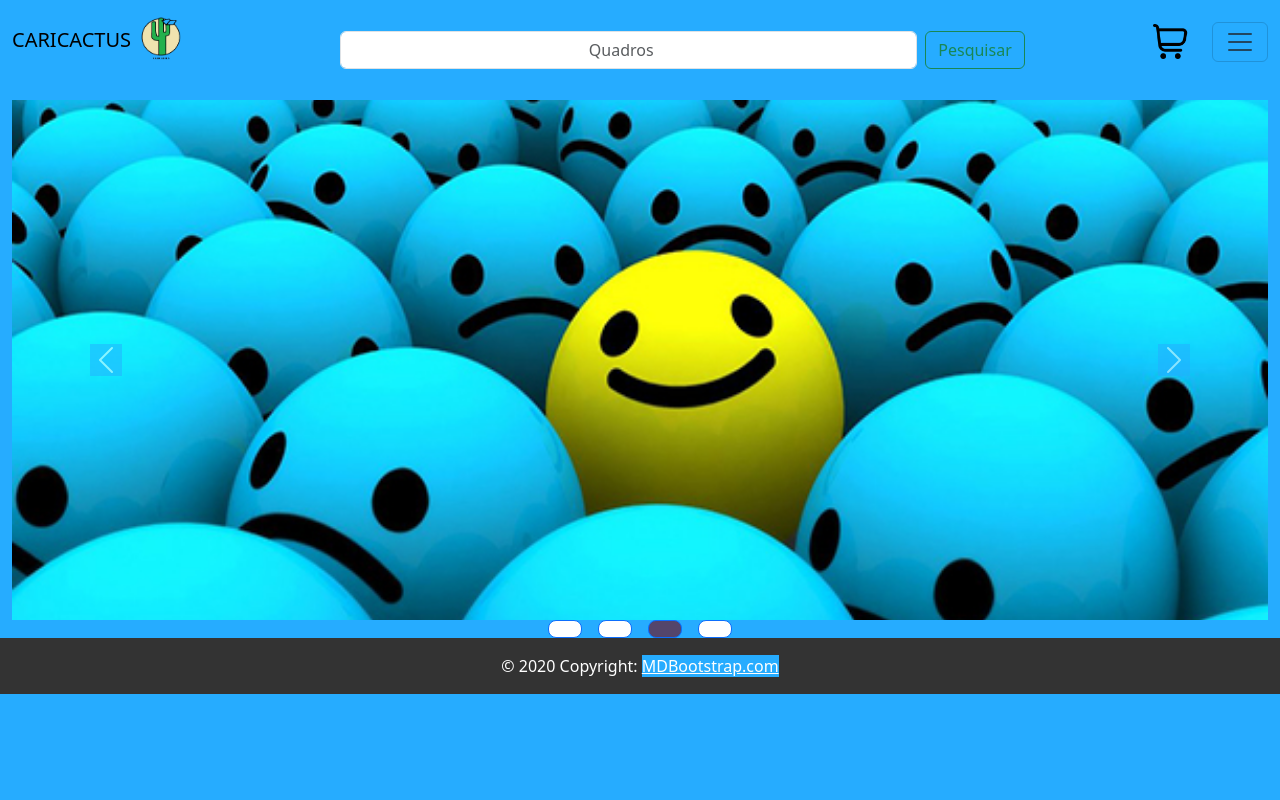
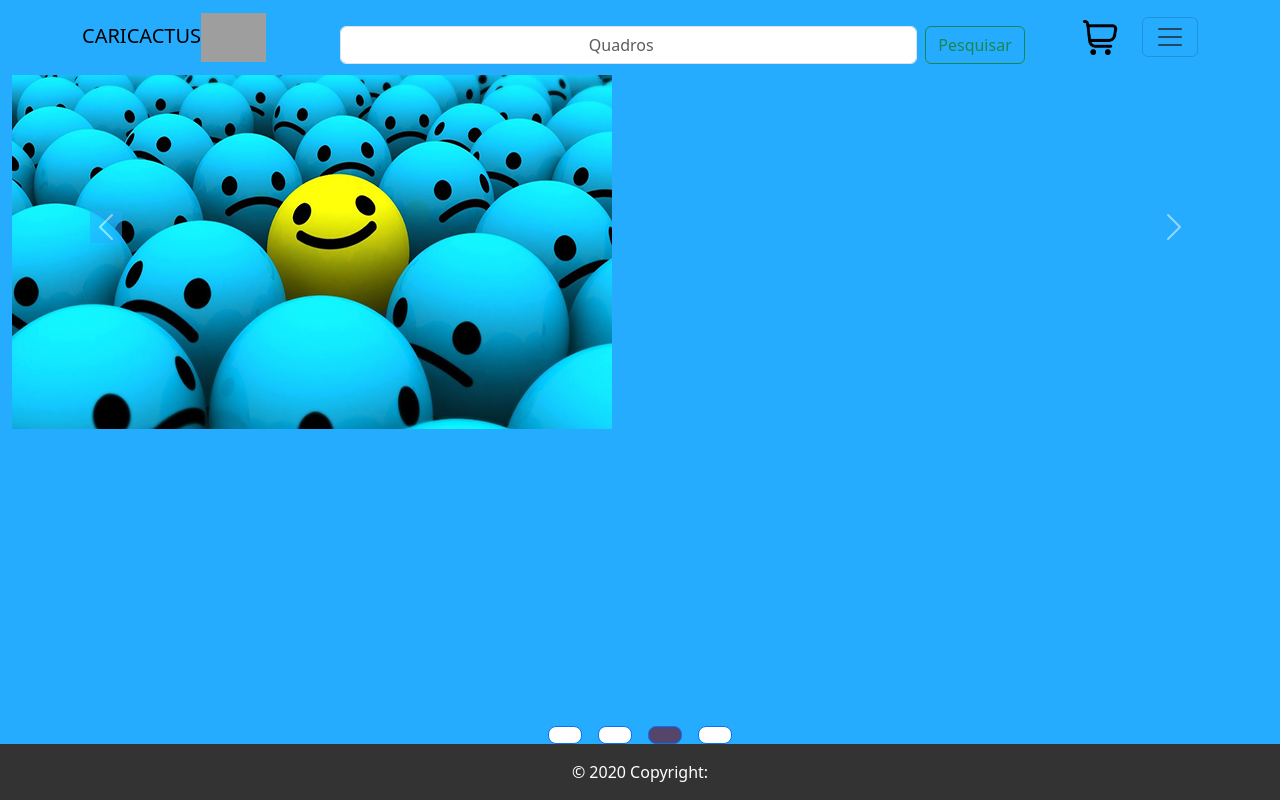
Before and after one commit to amanciogabriel/site-de-exportacao, a Laravel app: page / in a window 1280 px wide. Run offline with Laravel 12, Linux system fonts and the light colour scheme; grey boxes are pictures that could not be loaded.

Commit message:
continuaçao amanha

```diff
--- a/public/css/Homeblade.css
+++ /dev/null
@@ -1,17 +0,0 @@
-.nav-link img.logo {
-    vertical-align: middle; /* Aligns the image with the text */
-    margin-left: 5px; /* Adds some space between text and image */
-}
-.carousel {
-    margin-top: 100px; /* Space below navbar */
-}
-.carousel-inner img {
-    height: 520px; /* Set the height for the images */
-    object-fit: cover; /* Ensure the images cover the space without stretching */
-}
-
-*{
-
-        background-color: rgb(0, 0, 0);
-
-}
--- a/resources/views/app/home.blade.php
+++ b/resources/views/app/home.blade.php
@@ -16,16 +16,16 @@
 <div id="carouselExampleIndicators" class="carousel slide carousel" data-bs-ride="carousel">
   <div class="carousel-inner">
       <div class="carousel-item active">
-          <img src="{{asset('img/feliz.jpg')}}" class="d-block w-100" alt="Banner 1">
+          <img src="{{asset('img/feliz.jpg')}}" class="d-block" alt="Banner 1">
       </div>
       <div class="carousel-item">
-          <img src="{{asset('img/image1.jpg')}}" class="d-block w-100" alt="Banner 2">
+          <img src="{{asset('img/image1.jpg')}}" class="d-block" alt="Banner 2">
       </div>
       <div class="carousel-item">
-          <img src="{{asset('img/image3.jpg')}}" class="d-block w-100" alt="Banner 3">
+          <img src="{{asset('img/image3.jpg')}}" class="d-block" alt="Banner 3">
       </div>
   </div>
-  <button class="carousel-control-prev" type="button" data-bs-target="#carouselExampleIndicators" data-bs-slide="prev">
+  <button class="carousel-control-prev" type="button" data-bs-target="# ExampleIndicators" data-bs-slide="prev">
       <span class="carousel-control-prev-icon" aria-hidden="true"></span>
       <span class="visually-hidden">Previous</span>
   </button>
--- a/resources/views/layouts/app.blade.php
+++ b/resources/views/layouts/app.blade.php
@@ -16,8 +16,8 @@
 <body>
 
 <nav class="navbar fixed-top">
-    <div class="container-fluid">
-        <a class="navbar-brand" href="{{ route('home')}}">CARICACTUS<img class="logo" width="65px" src="{{asset('img/caricactus.png')}}"></a>
+    <div class="container">
+        <a class="navbar-brand" href="{{ route('home')}}">CARICACTUS<img class="logo" width="65px" src="{{asset('img/elemento-1.png')}}"></a>
 
         <form class="d-flex mt-3" role="search">
             <input class="form-control me-2" type="search" placeholder="Quadros" aria-label="Search">
@@ -65,8 +65,8 @@
 <div class="container-fluid mt-4">
     @yield('body')
 </div>
-<footer class="text-center text-lg-start" style="background-color: #000000;">
-    <div class="container-fluid d-flex justify-content-center py-15">
+<footer class="text-center text-lg-start fixed-bottom" style="background-color: #000000;">
+    <div class="container-fluid d-flex justify-content-center">
       <button type="button" class="btn btn-primary btn-lg btn-floating mx-2" style="background-color: #ffffff;">
         <i class="fab fa-facebook-f"></i>
       </button>
@@ -84,7 +84,6 @@
     <!-- Copyright -->
     <div class="text-center text-white p-3" style="background-color: rgba(255, 255, 255, 0.2);">
       © 2020 Copyright:
-      <a class="text-white" href="https://mdbootstrap.com/">MDBootstrap.com</a>
     </div>
     <!-- Copyright -->
   </footer>
```
Also changed, not shown: database/database.sqlite, public/img/arte-vista.png (added), public/img/caricactus.png (deleted), public/img/logo-compelto.png (added), 1 other file.
